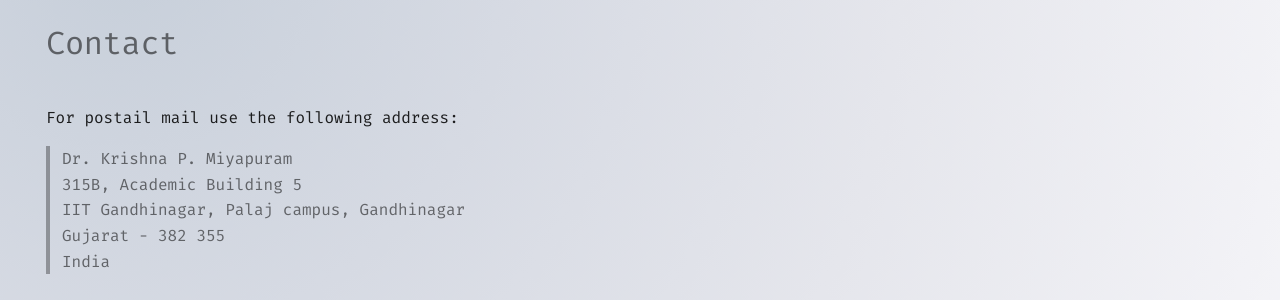
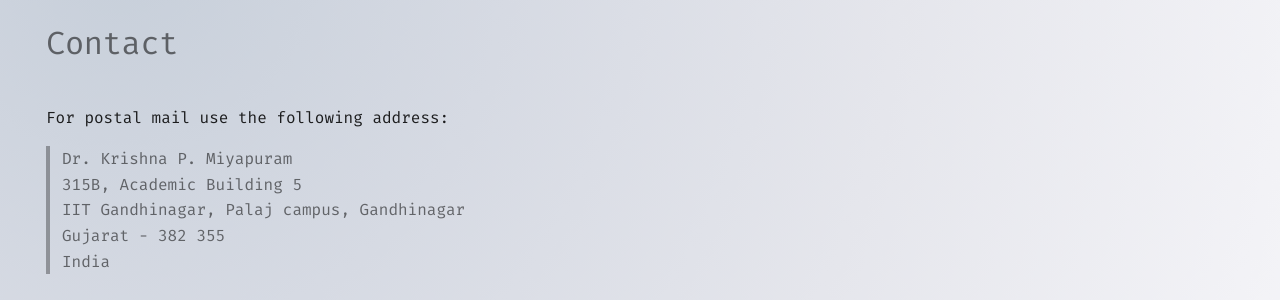
Before and after one commit to brain-informatics/brain-informatics.github.io, an MkDocs documentation site: the page built from docs/contact.md, in a window 1280 px wide and 900 px high. Shown: the part 130-430 px from the top of the window. Built offline with MkDocs 1.6.1 and Material for MkDocs 9.7.7, drawn with Linux system fonts in a browser that asks for light colours.

Commit message:
Fixed typo

```diff
--- a/docs/contact.md
+++ b/docs/contact.md
@@ -5,7 +5,7 @@
   - toc
 ---
 
-For postail mail use the following address:
+For postal mail use the following address:
 
 > Dr. Krishna P. Miyapuram <br>
 > 315B, Academic Building 5 <br>
--- a/mkdocs.yml
+++ b/mkdocs.yml
@@ -1,6 +1,6 @@
 site_name: BraIn Lab
 dev_addr: 127.0.0.1:8080
-site_url: https://anp-scp.github.io/
+site_url: https://brain-informatics.github.io/
 
 theme:
   name: material
```
